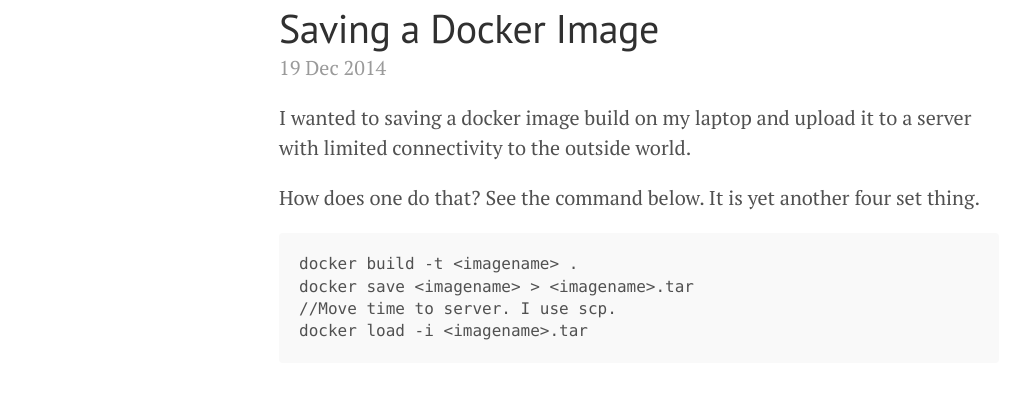
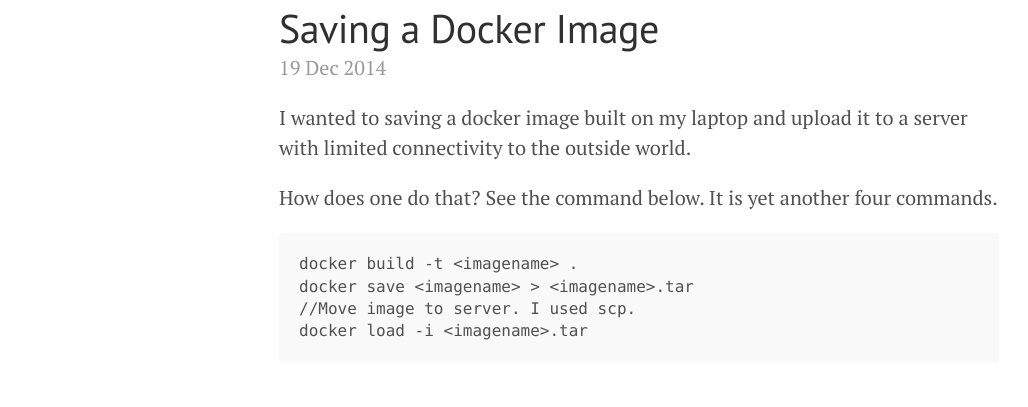
Before and after one commit to khornberg/khornberg.github.io, a Jekyll site: the page built from _posts/2014-12-19-saving-a-docker-image.md, in a window 1280 px wide. Shown: the part 129-536 px from the top of the page, without its empty margins (1-1029 px from the left). Built offline with Jekyll 4.4.1, drawn with Linux system fonts in a browser that asks for light colours; Markdown is read by kramdown in place of the engine named in the settings; comment, search, counter and statistics services are not loaded.

Commit message:
Typo fix - saving a docker image

````diff
--- a/_posts/2014-12-19-saving-a-docker-image.md
+++ b/_posts/2014-12-19-saving-a-docker-image.md
@@ -6,13 +6,13 @@
   - articles
 ---
 
-I wanted to saving a docker image build on my laptop and upload it to a server with limited connectivity to the outside world.
+I wanted to saving a docker image built on my laptop and upload it to a server with limited connectivity to the outside world.
 
-How does one do that? See the command below. It is yet another four set thing.
+How does one do that? See the command below. It is yet another four commands.
 
 ```
 docker build -t <imagename> .
 docker save <imagename> > <imagename>.tar
-//Move time to server. I use scp.
+//Move image to server. I used scp.
 docker load -i <imagename>.tar
 ```
````
